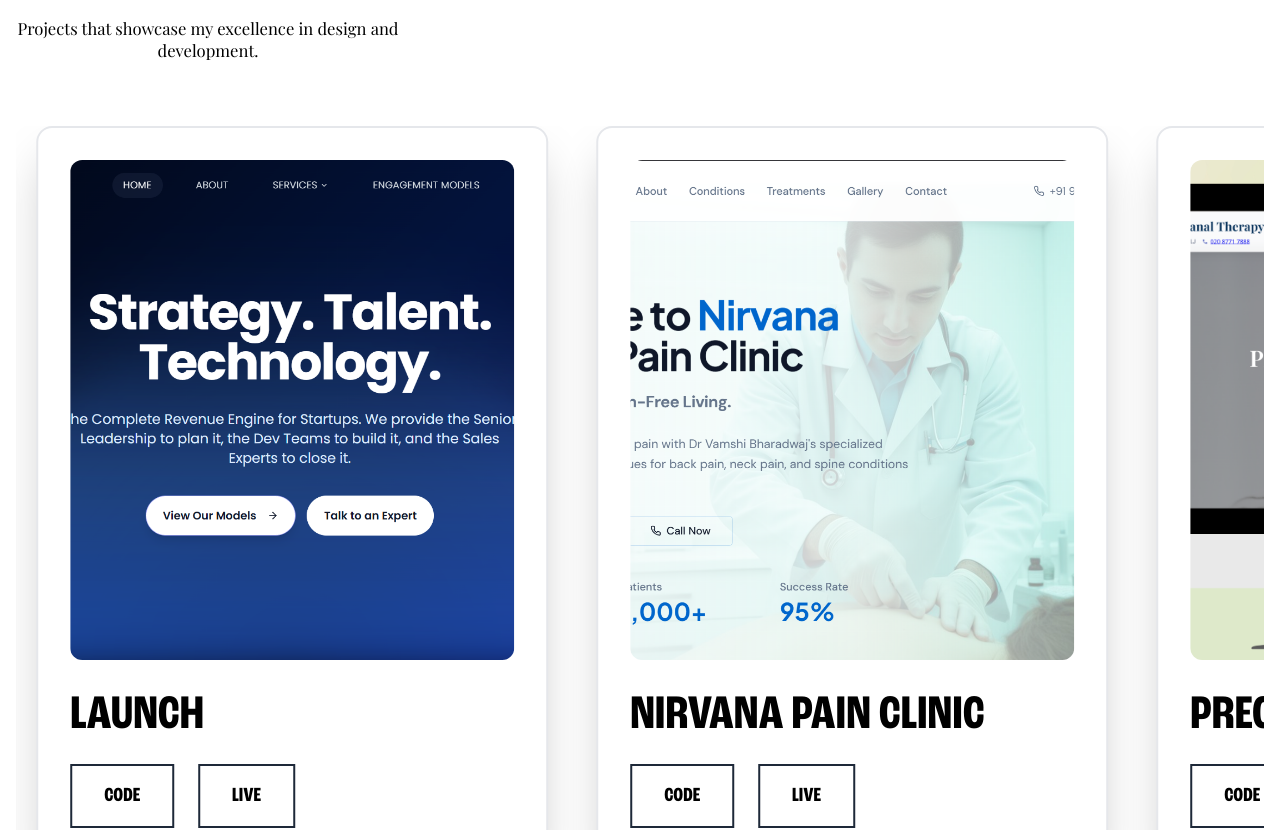
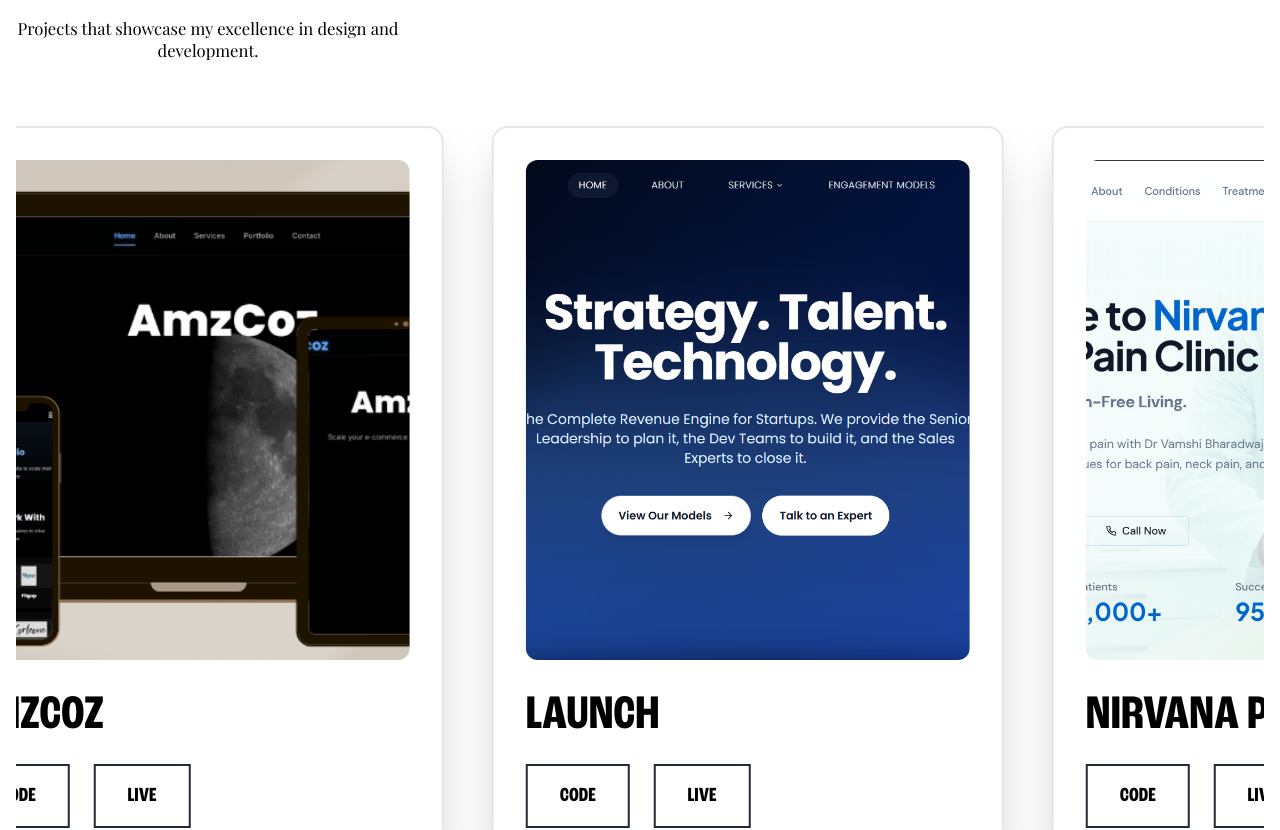
Before and after one commit to MohanPrasathSece/Portfolio_New, a Next.js app: page / in a window 1280 px wide. Shown: the part 2842-3672 px from the top of the page. Built offline with nearby package versions, Linux system fonts and the light colour scheme; a web font is replaced by a local one.

Commit message:
update nextjs

```diff
--- a/app/components/LogoCarousel.jsx
+++ b/app/components/LogoCarousel.jsx
@@ -44,7 +44,7 @@
                 </div>
             </div>
 
-            <div className="md:relative md:-mt-[5vw] md:flex md:gap-5">
+            <div className="md:relative md:-mt-[5vw] md:flex md:gap-5 flex flex-col gap-4">
                 <div className="flex justify-center md:justify-end">
                     <div className="relative w-90 md:w-[30vw] md:mt-[14vw]">
                         <Copy>
--- a/app/components/TechStack.jsx
+++ b/app/components/TechStack.jsx
@@ -33,7 +33,7 @@
             <div className="relative flex items-center justify-center min-h-[250px] md:min-h-[300px] py-12">
                 {/* Slow Auto-Marquee Container */}
                 <motion.div
-                    className="flex gap-8 md:gap-12 items-center whitespace-nowrap"
+                    className="flex gap-8 md:gap-12 items-center whitespace-nowrap tech-marquee"
                     animate={{
                         x: [0, -100 * technologies.length], // Move exactly one set of icons
                     }}
--- a/app/globals.css
+++ b/app/globals.css
@@ -234,10 +234,10 @@
 
 @keyframes scroll {
   0% {
-    transform: translateX(0);
+    transform: translateX(-50%);
   }
   100% {
-    transform: translateX(-50%);
+    transform: translateX(0);
   }
 }
 
@@ -245,3 +245,15 @@
   animation: scroll 8s linear infinite;
   transform: translateX(-50%);
 }
+
+/* Mobile optimizations */
+@media (max-width: 768px) {
+  .animate-scroll {
+    animation: scroll 4s linear infinite;
+  }
+
+  /* Tech stack mobile speed */
+  .tech-marquee {
+    animation-duration: 30s !important;
+  }
+}
--- a/package.json
+++ b/package.json
@@ -13,7 +13,7 @@
     "gsap": "^3.13.0",
     "lenis": "^1.3.11",
     "motion": "^12.23.24",
-    "next": "15.5.4",
+    "next": "^16.1.6",
     "react": "19.1.0",
     "react-dom": "19.1.0",
     "react-responsive": "^10.0.1"
```
Also changed, not shown: 1 other file (tests, documents, lock files or other folders).
